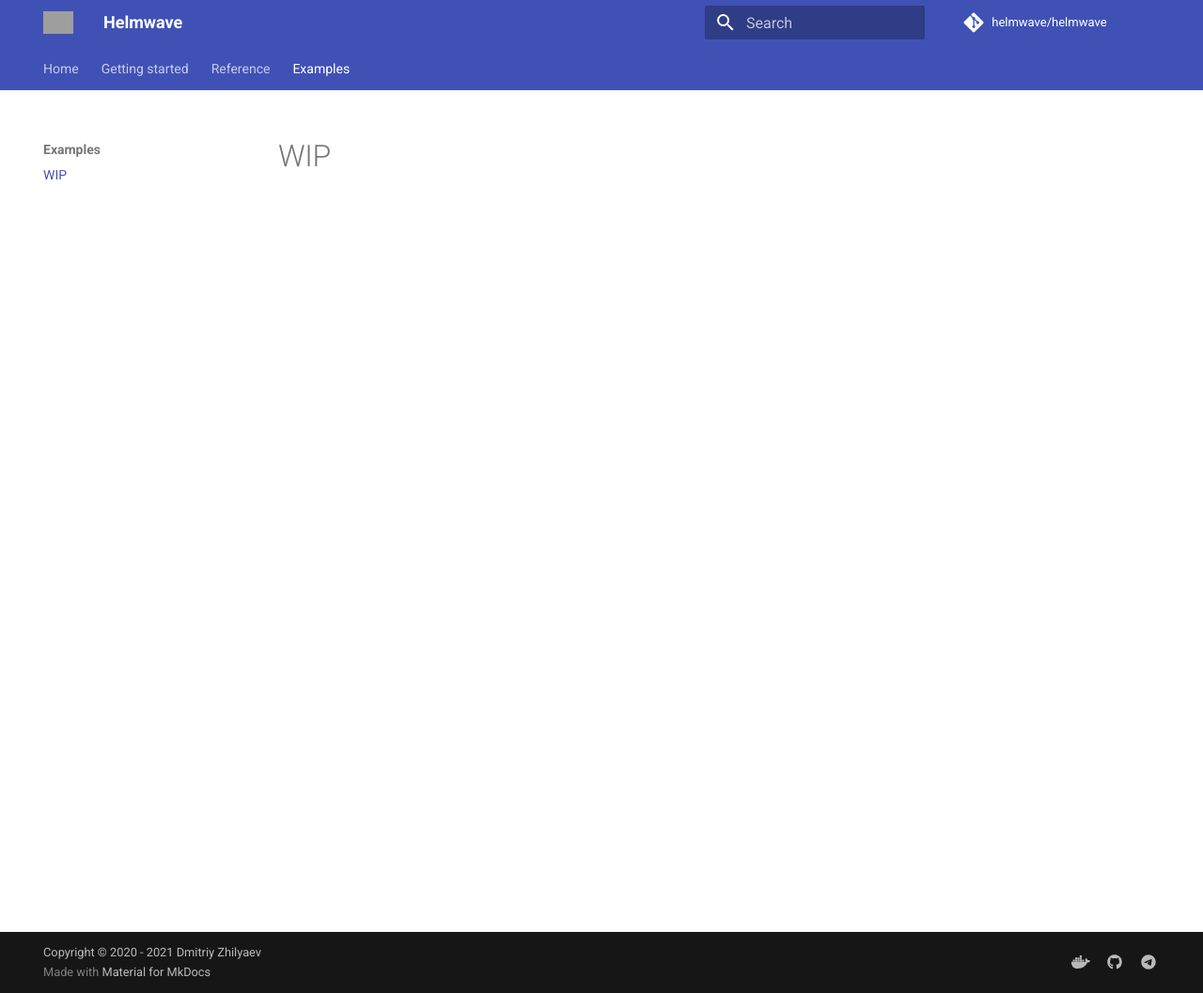
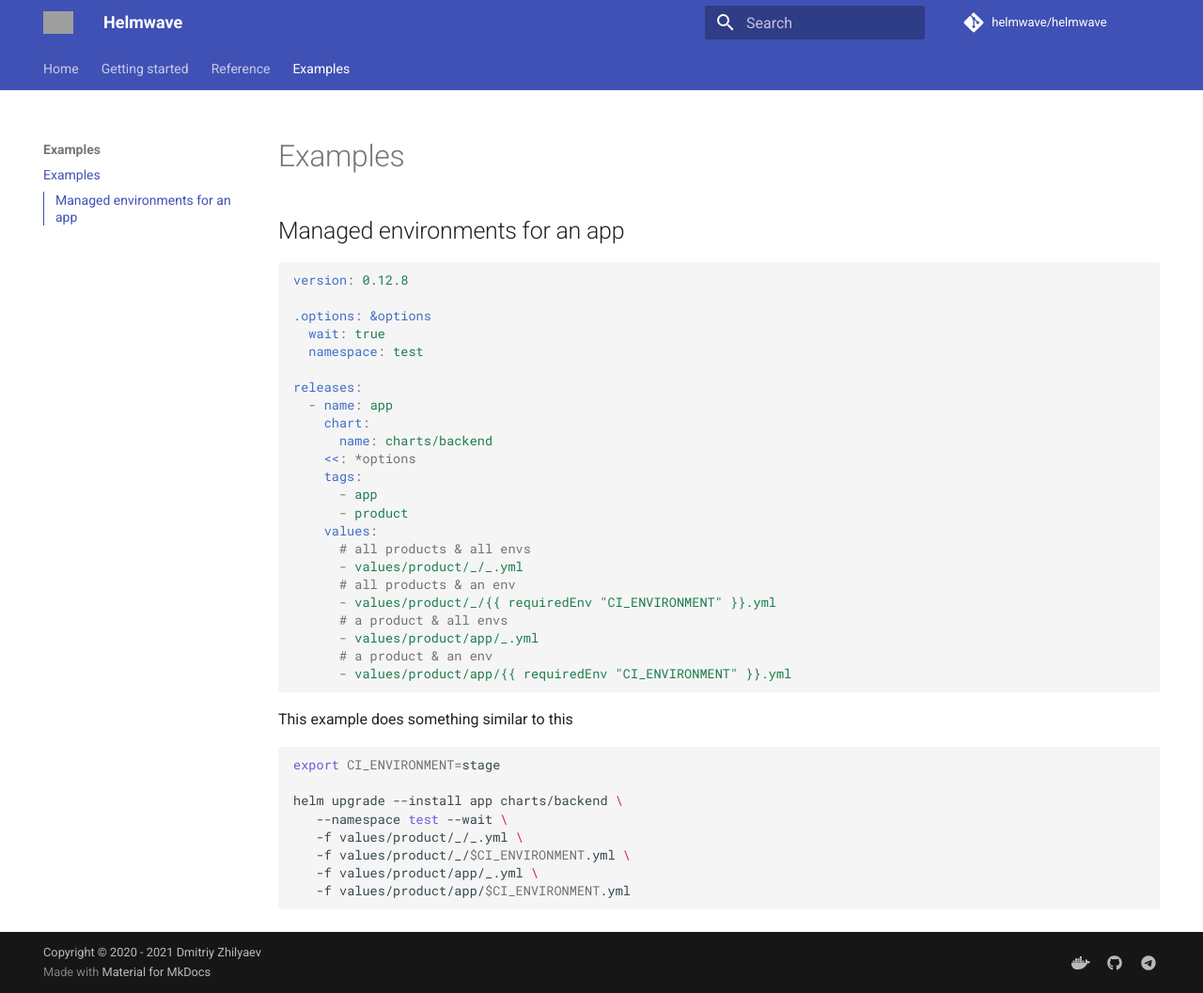
Before and after one commit to helmwave/docs, an MkDocs documentation site: the page built from docs/examples/index.md, in a window 1280 px wide and 1057 px high. Shown: the whole window at 94% size. Built offline with MkDocs 1.6.1 and Material for MkDocs 9.7.7, drawn with Linux system fonts in a browser that asks for light colours; comment, search, counter and statistics services are not loaded; the version menu is left out; grey boxes are pictures that could not be loaded.

Commit message:
update docs 0.12.x

````diff
--- a/docs/examples/index.md
+++ b/docs/examples/index.md
@@ -1 +1,42 @@
-# WIP
+# Examples
+
+## Managed environments for an app
+
+```yaml
+version: 0.12.8
+
+.options: &options
+  wait: true
+  namespace: test
+
+releases:
+  - name: app
+    chart:
+      name: charts/backend
+    <<: *options
+    tags:
+      - app
+      - product
+    values:
+      # all products & all envs
+      - values/product/_/_.yml
+      # all products & an env
+      - values/product/_/{{ requiredEnv "CI_ENVIRONMENT" }}.yml
+      # a product & all envs
+      - values/product/app/_.yml
+      # a product & an env
+      - values/product/app/{{ requiredEnv "CI_ENVIRONMENT" }}.yml
+```
+
+This example does something similar to this
+
+```bash
+export CI_ENVIRONMENT=stage
+
+helm upgrade --install app charts/backend \
+   --namespace test --wait \
+   -f values/product/_/_.yml \
+   -f values/product/_/$CI_ENVIRONMENT.yml \
+   -f values/product/app/_.yml \
+   -f values/product/app/$CI_ENVIRONMENT.yml
+```
````
Also changed, not shown: docs/ci.md (+2 -2 lines).
